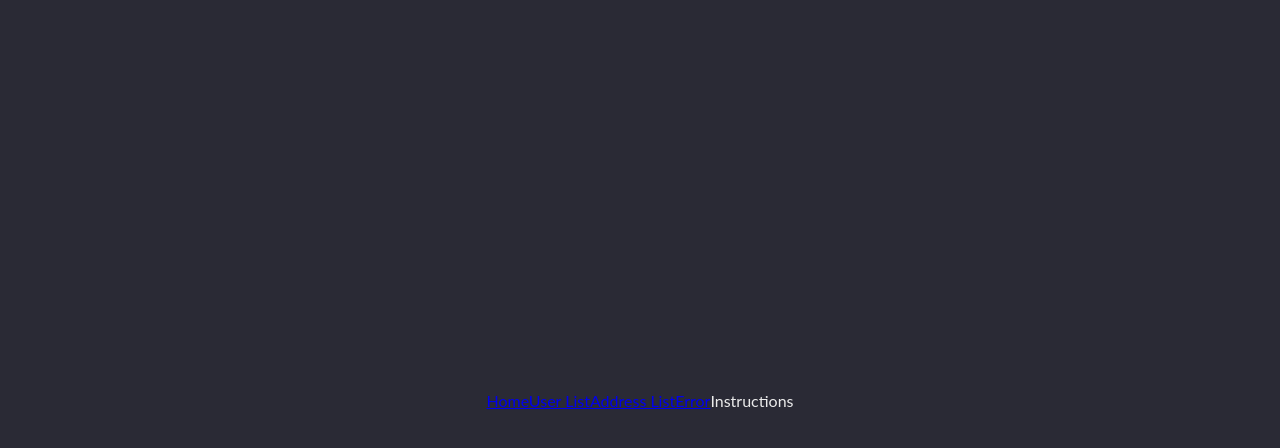
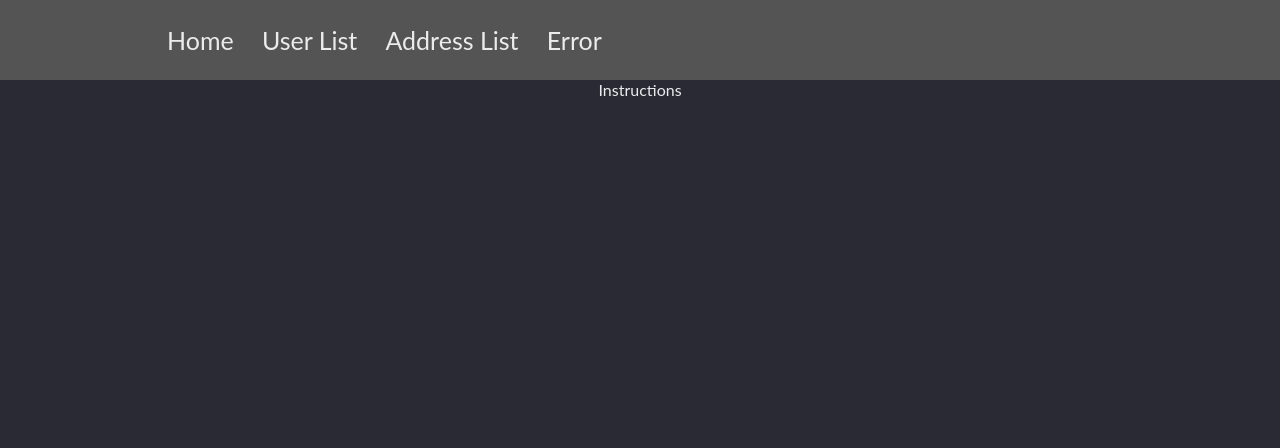
Before and after one commit to cast0273/mad9135-c2-react-router, a React (Create React App) app: page / in a window 1280 px wide. Shown: the top 448 px of the page. Built offline with nearby package versions, Linux system fonts and the light colour scheme.

Commit message:
update some basic styling

```diff
--- a/src/components/App/app.css
+++ b/src/components/App/app.css
@@ -31,9 +31,32 @@ h6 {
   height: 100vh;
   width: 100vw;
   display: flex;
-  justify-content: center;
-  align-items: center;
+  /* justify-content: center; */
+  /* align-items: center; */
+  flex-direction: column;
 
   background-color: rgb(42, 42, 53);
   color: rgb(235, 235, 235);
 }
+
+a:link,
+a:visited,
+a:active {
+  color: rgb(235, 235, 235);
+  text-decoration: none;
+}
+
+header {
+  width: 100vw;
+  background-color: rgb(84, 84, 84);
+}
+
+.NavBar {
+  font-size: 1.563em;
+  display: flex;
+  margin: 0 10vw;
+  padding: 1em;
+}
+.NavBar a {
+  padding: 0 0.563em;
+}
--- a/src/components/Main/Main.css
+++ b/src/components/Main/Main.css
@@ -0,0 +1,5 @@
+.Main {
+  display: flex;
+  justify-content: center;
+  align-items: center;
+}
```
